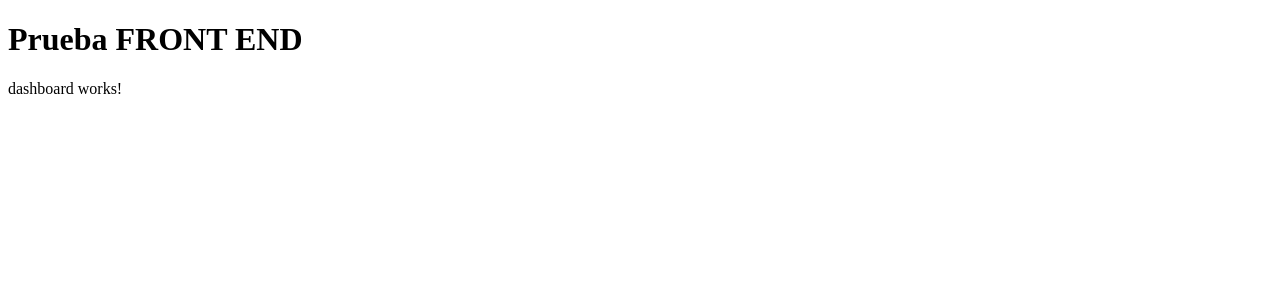
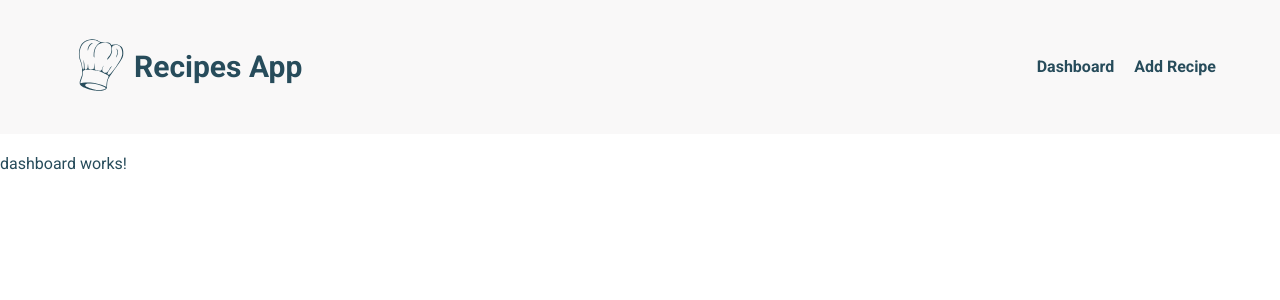
Before and after one commit to danielchsa/PruebaFrontEnd_DanielChinchilla, an Angular app: page / in a window 1280 px wide. Shown: the top 300 px of the page. Built offline with nearby package versions, Linux system fonts and the light colour scheme.

Commit message:
Primary styles and Navbar component

```diff
--- a/package.json
+++ b/package.json
@@ -26,6 +26,7 @@
     "@angular-devkit/build-angular": "^15.2.4",
     "@angular/cli": "~15.2.4",
     "@angular/compiler-cli": "^15.2.0",
+    "@babel/plugin-proposal-private-property-in-object": "^7.21.11",
     "@types/jasmine": "~4.3.0",
     "jasmine-core": "~4.5.0",
     "karma": "~6.4.0",
--- a/src/app/app.component.css
+++ b/src/app/app.component.css
@@ -0,0 +1,3 @@
+header {
+  background-color: var(--white);
+}
--- a/src/app/app.component.html
+++ b/src/app/app.component.html
@@ -1,2 +1,5 @@
-<h1>Prueba FRONT END</h1>
+<header>
+  <app-navbar></app-navbar>
+</header>
+
 <router-outlet></router-outlet>
--- a/src/app/app.module.ts
+++ b/src/app/app.module.ts
@@ -3,10 +3,12 @@ import { BrowserModule } from '@angular/platform-browser';
 
 import { AppRoutingModule } from './app-routing.module';
 import { AppComponent } from './app.component';
+import { NavbarComponent } from './shared/navbar/navbar.component';
 
 @NgModule({
   declarations: [
-    AppComponent
+    AppComponent,
+    NavbarComponent
   ],
   imports: [
     BrowserModule,
--- /dev/null
+++ b/src/app/shared/navbar/navbar.component.css
@@ -0,0 +1,27 @@
+.nav {
+  display: flex;
+  align-items: center;
+  justify-content: space-between;
+  padding: 2rem 0;
+}
+
+.logo {
+  display: flex;
+  align-items: center;
+}
+
+.logo img {
+  width: 7rem;
+  height: 7rem;
+}
+
+.nav-list {
+  list-style: none;
+  display: flex;
+  gap: 2rem;
+}
+
+.nav-list-item {
+  font-weight: 700;
+  cursor: pointer;
+}
--- /dev/null
+++ b/src/app/shared/navbar/navbar.component.html
@@ -0,0 +1,10 @@
+<nav class="container nav">
+  <div class="logo">
+    <img src="assets/images/logo.svg" alt="logo" />
+    <h3>Recipes App</h3>
+  </div>
+  <ul class="nav-list">
+    <li class="nav-list-item" routerLink="/"><a>Dashboard</a></li>
+    <li class="nav-list-item" routerLink="/add-recipe"><a>Add Recipe</a></li>
+  </ul>
+</nav>
--- a/src/index.html
+++ b/src/index.html
@@ -1,11 +1,19 @@
-<!doctype html>
+<!DOCTYPE html>
 <html lang="en">
   <head>
-  <meta charset="utf-8">
+    <meta charset="utf-8" />
     <title>PruebaFrontEndDanielChinchilla</title>
-  <base href="/">
-  <meta name="viewport" content="width=device-width, initial-scale=1">
-  <link rel="icon" type="image/x-icon" href="favicon.ico">
+    <base href="/" />
+    <meta name="viewport" content="width=device-width, initial-scale=1" />
+    <link rel="icon" type="image/x-icon" href="favicon.ico" />
+
+    <!--FONTS-->
+    <link rel="preconnect" href="https://fonts.googleapis.com" />
+    <link rel="preconnect" href="https://fonts.gstatic.com" crossorigin />
+    <link
+      href="https://fonts.googleapis.com/css2?family=Poppins:wght@400;700&family=Roboto:wght@300;400;700&display=swap"
+      rel="stylesheet"
+    />
   </head>
   <body>
     <app-root></app-root>
--- a/src/styles.css
+++ b/src/styles.css
@@ -1 +1,53 @@
 /* You can add global styles to this file, and also import other style files */
+:root {
+  --white: #f9f8f8;
+  --fontColor: #274c5b;
+  --primaryFont: "Roboto", sans-serif;
+  --secondaryFont: "Poppins", sans-serif;
+}
+
+html {
+  box-sizing: border-box;
+  font-size: 62.5%;
+}
+*,
+*:before,
+*:after {
+  box-sizing: inherit;
+}
+
+body {
+  margin: 0;
+  font-family: var(--primaryFont);
+  font-size: 1.6rem;
+  color: var(--fontColor);
+  line-height: 1.8;
+}
+h1,
+h2,
+h3 {
+  font-weight: 900;
+  margin: 2rem 0;
+}
+h1 {
+  font-size: 5rem;
+}
+h2 {
+  font-size: 4rem;
+}
+h3 {
+  font-size: 3rem;
+}
+a {
+  text-decoration: none;
+}
+img {
+  max-width: 100%;
+  display: block;
+}
+
+.container {
+  max-width: 120rem;
+  margin: 0 auto;
+  width: 90%;
+}
```
Also changed, not shown: src/app/shared/navbar/navbar.component.ts (added, +10 -0 lines), src/assets/images/logo.svg (added), 1 other file (tests, documents, lock files or other folders). Lines whose indentation alone changed are shown as unchanged.
